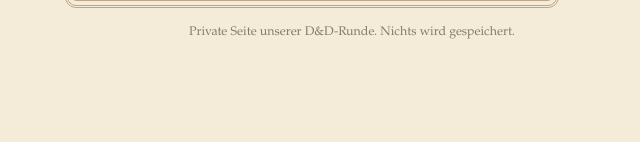
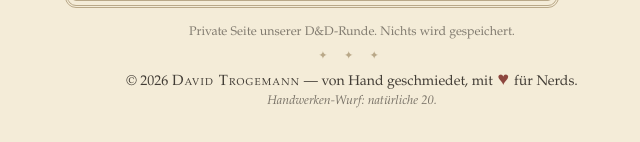
Before and after one commit to magnetron01123/foliant, a Python web app: template app/charakterbogen/templates/index.html in a window 1280 px wide. Shown: the part 1300-1442 px from the top of the page, without its empty margins (288-928 px from the left). Before the commit the page ends 1339 px from the top, so only its background shows below. Run offline with Jinja, Linux system fonts and the light colour scheme; the template is opened without the code that fills it, so the values that code supplies are empty.

Commit message:
Website: Urheber-Credit im Fuß — David Trogemann, mit Herz für Nerds
Dreizeiliger Fuß: Datenschutz-Hinweis, ✦-Ornament, Credit-Zeile
"© 2026 David Trogemann — von Hand geschmiedet, mit ♥ für Nerds."
(Name in Kapitälchen, Herz im Bogenrot) + Augenzwinkern
"Handwerken-Wurf: natürliche 20."

Co-Authored-By: Claude Fable 5 <noreply@anthropic.com>

```diff
--- a/app/charakterbogen/static/site.css
+++ b/app/charakterbogen/static/site.css
@@ -123,7 +123,14 @@ button.neben { width: auto; padding: 10px 16px; font-size: .9rem; white-space: n
 .vergleich .mit h4 { color: var(--rot); }
 .vergleich ul { margin: 0; padding-left: 16px; font-size: .85rem; line-height: 1.5; }
 .vergleich li { margin-bottom: 3px; }
-.fuss { text-align: center; font-size: .78rem; opacity: .55; padding-bottom: 8px; }
+.fuss { text-align: center; font-size: .78rem; padding-bottom: 10px; }
+.fuss p { margin: 0; }
+.fuss-hinweis { opacity: .55; }
+.fuss-zier { margin: 10px 0 !important; color: var(--linie); font-size: .7rem; letter-spacing: .6em; }
+.credit { font-size: .88rem; opacity: .85; }
+.credit .autor { font-variant: small-caps; letter-spacing: .08em; font-size: 1.05em; }
+.credit .herz { color: var(--rot); }
+.credit-wurf { margin-top: 3px !important; font-style: italic; font-size: .78rem; opacity: .6; }
 @media (max-width: 540px) {
   .vergleich { grid-template-columns: 1fr; }
   .linkzeile { flex-direction: column; }
--- a/app/charakterbogen/templates/index.html
+++ b/app/charakterbogen/templates/index.html
@@ -88,7 +88,13 @@
       </section>
     </main>
 
-    <footer class="fuss">Private Seite unserer D&amp;D-Runde. Nichts wird gespeichert.</footer>
+    <footer class="fuss">
+      <p class="fuss-hinweis">Private Seite unserer D&amp;D-Runde. Nichts wird gespeichert.</p>
+      <p class="fuss-zier" aria-hidden="true">✦ ✦ ✦</p>
+      <p class="credit">© 2026 <span class="autor">David Trogemann</span> — von Hand geschmiedet,
+        mit <span class="herz">♥</span> für Nerds.</p>
+      <p class="credit-wurf">Handwerken-Wurf: natürliche 20.</p>
+    </footer>
   </div>
   <script src="static/site.js"></script>
 </body>
```
Also changed, not shown: tests/test_charakterbogen_web.py (+7 -0 lines).
